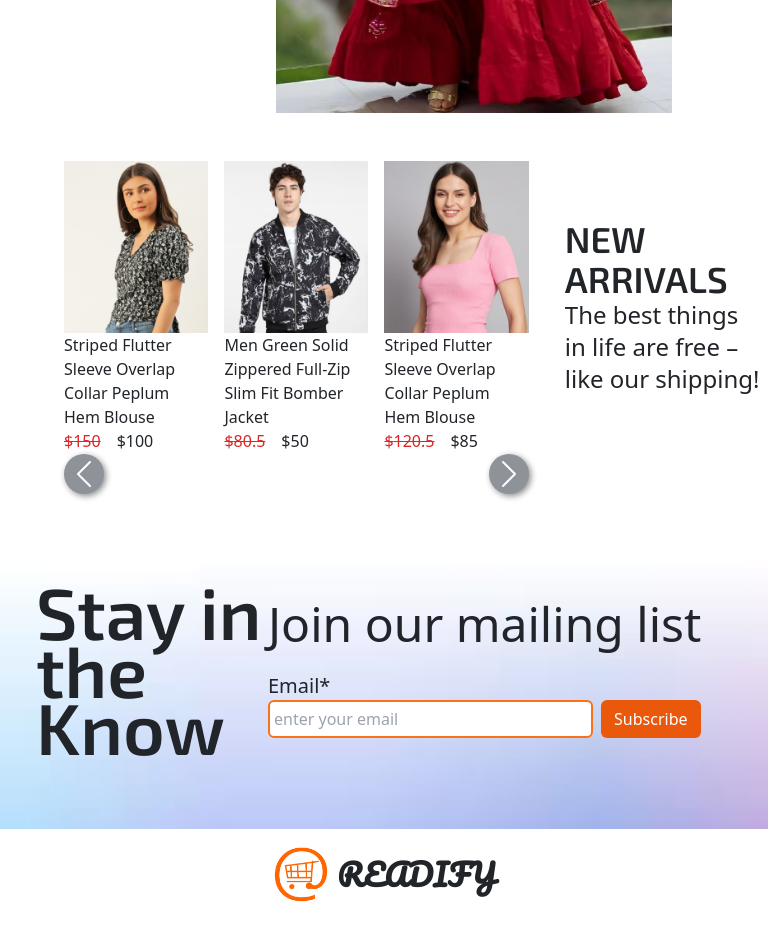
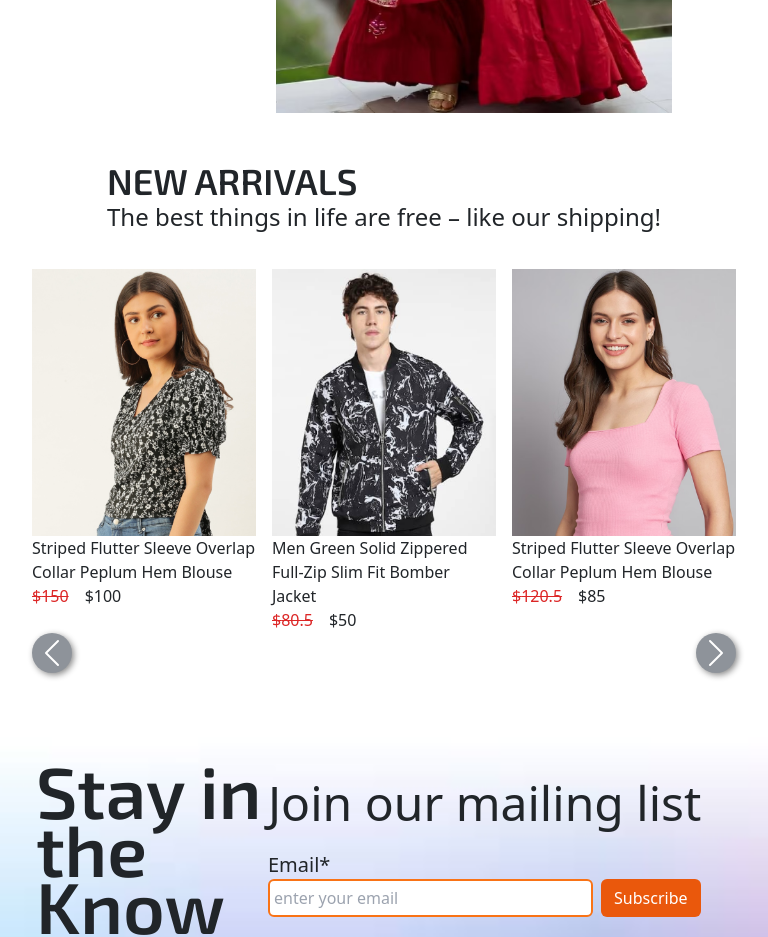
Before and after one commit to ankiitm2/Ecommerce, a React (Create React App) app: page / in a window 768 px wide. Shown: the part 4300-5237 px from the top of the page. Built offline with nearby package versions, Linux system fonts and the light colour scheme; a web font is replaced by a local one.

Commit message:
responsive check

```diff
--- a/src/App.css
+++ b/src/App.css
@@ -101,9 +101,9 @@
   font-family: 'Exo 2', sans-serif;
 }
 
-.carousel-item .Item {
+/* .carousel-item .Item {
   width: 100%;
-}
+} */
 
 .carousel-item.active {
   display: flex;
@@ -261,12 +261,16 @@
 }
 
 .cart-items .details .name-detail {
-  width: 480px;
+  width: 30rem;
 }
 
 @media only screen and (max-width: 576px) {
   .Navbar {
     flex-direction: column;
+  }
+
+  .carousel-item .Item {
+    width: 100%;
   }
 
   .Popular .Item {
@@ -420,10 +424,54 @@
   }
 }
 
-@media only screen and (min-width: 577px) and (max-width: 768px) {}
 
-@media only screen and (min-width: 577px) and (max-width: 992px) {}
+@media only screen and (min-width: 577px) and (max-width: 992px) {
+  .shoppingDetails .details {
+    flex-direction: column;
+  }
 
-@media only screen and (min-width: 769px) and (max-width: 992px) {}
+  .carousel-item .Item {
+    width: 12rem;
+  }
+}
 
-@media only screen and (min-width: 993px) and (max-width: 1024px) {}
+@media only screen and (min-width: 993px) and (max-width: 1024px) {
+  .cart-items .details .name-detail {
+    width: 18rem;
+  }
+}
+
+@media only screen and (max-width:1176px) {
+  .cart-items .details .name-detail {
+    width: 20rem;
+  }
+}
+
+@media only screen and (max-width:790px) {
+  .cart-items .details .name-detail {
+    width: 14rem;
+  }
+}
+
+@media only screen and (max-width:1437px) {
+  .carousel-item .Item {
+    width: 20rem;
+  }
+}
+
+@media only screen and (max-width:1264px) {
+  .carousel-item .Item {
+    width: 14rem;
+  }
+}
+
+@media only screen and (max-width:982px) {
+  .NewCollections {
+    flex-direction: column-reverse;
+    margin: auto;
+  }
+
+  /* .carousel-item .d-flex {
+      flex-direction: column;
+    } */
+}
```
